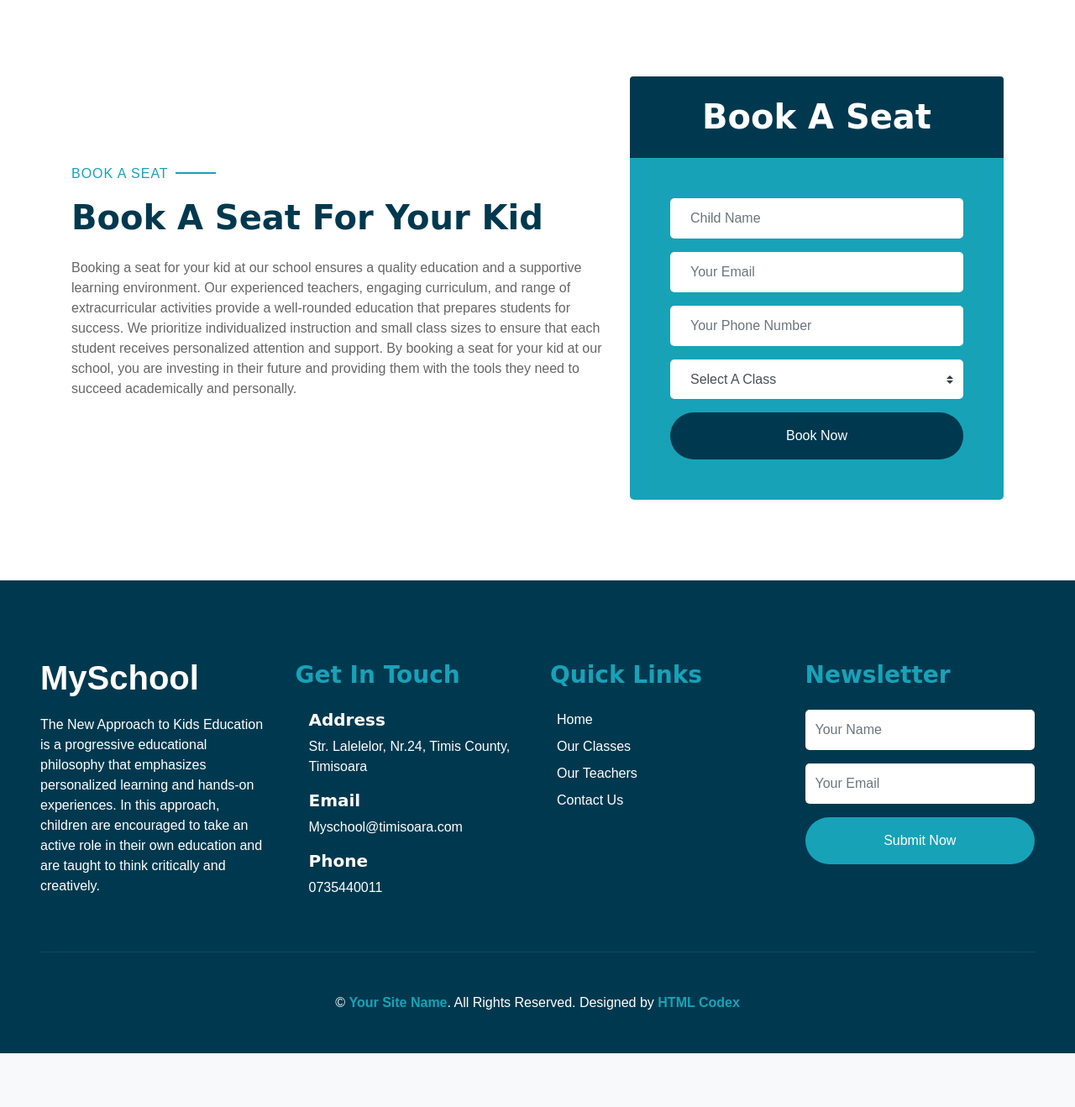
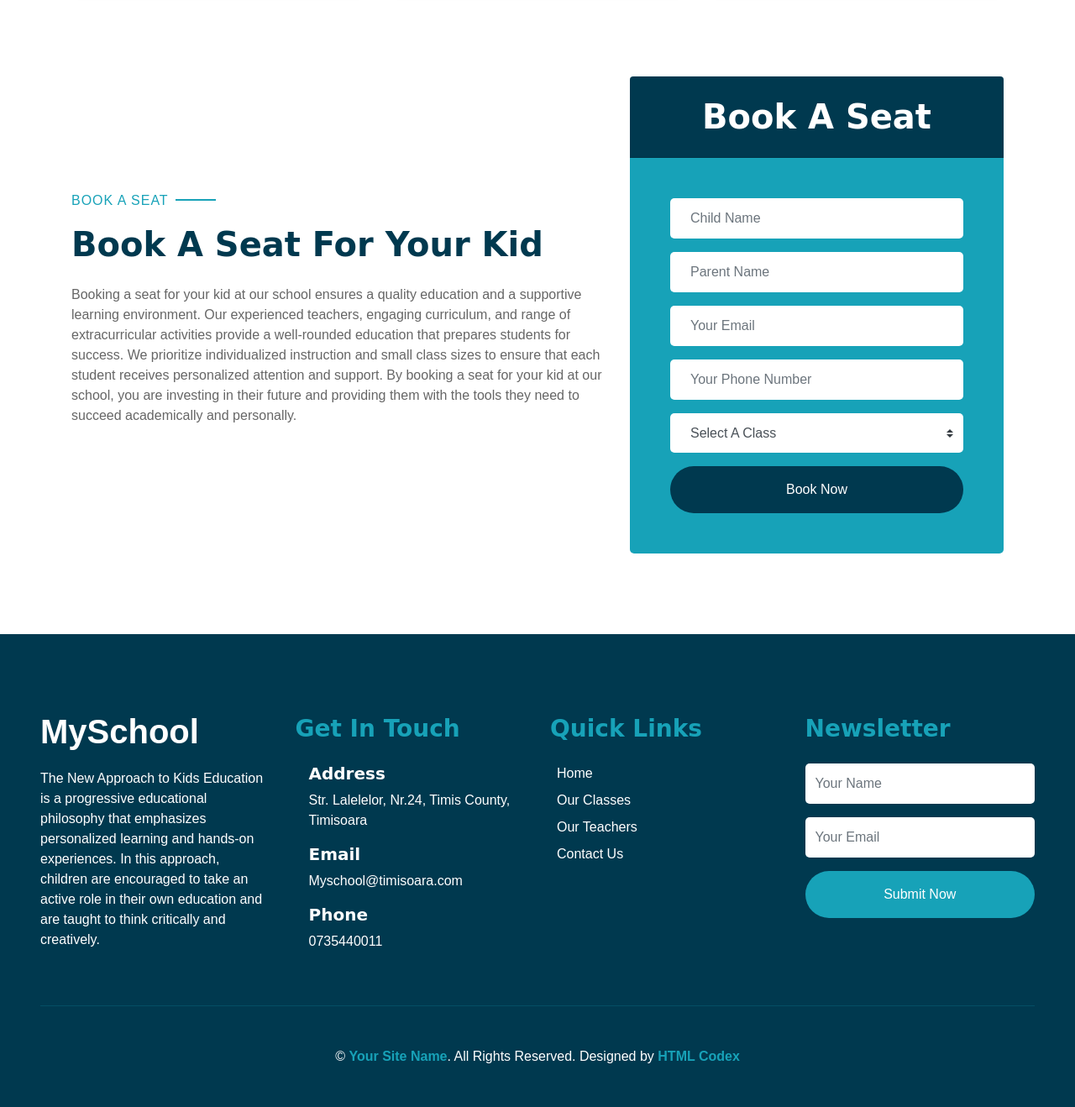
Before and after one commit to DobrinCipi/proiect_prezentare, a Django app: page /class.html in a window 1280 px wide. Shown: the part 1456-2774 px from the top of the page at 84% size. Before the commit the page ends 2710 px from the top, so only its background shows below. Run offline with Django 4.2, Linux system fonts and the light colour scheme; some libraries are stand-ins or nearby versions.

Commit message:
A little bit of work done to registration form

```diff
--- a/proiect/catalog_digital/templates/class.html
+++ b/proiect/catalog_digital/templates/class.html
@@ -186,11 +186,15 @@
                                     <input type="text" name="class_name" class="form-control border-0 p-4" placeholder="Child Name" required="required" />
                                 </div>
                                 <div class="form-group">
+                                    <input type="text" name="class_parent"  class="form-control border-0 p-4" placeholder="Parent Name" required="required" />
+                                </div>
+                                <div class="form-group">
                                     <input type="email" name="class_email"  class="form-control border-0 p-4" placeholder="Your Email" required="required" />
                                 </div>
                                 <div class="form-group">
                                     <input type="number" name="class_phone"  class="form-control border-0 p-4" placeholder="Your Phone Number" required="required" />
                                 </div>
+
                                 <div class="form-group">
                                     <select class="custom-select border-0 px-4" style="height: 47px;">
                                         <option selected>Select A Class</option>
--- a/proiect/catalog_digital/templates/contact.html
+++ b/proiect/catalog_digital/templates/contact.html
@@ -71,8 +71,9 @@
     <!-- Header End -->
     {% if name_form %}
         <center>
-            <h2> Thanks {{ name_form }}</h2>
+            <h2> Thank you {{ name_form }}</h2>
             <p>We received your mail</p>
+            <p>We will contact you as soon as posible </p>
         </center>
         <br/><br/><br/>
     {% else %}
--- a/proiect/catalog_digital/views.py
+++ b/proiect/catalog_digital/views.py
@@ -21,7 +21,7 @@ def contact(request):
             name_form,
             message_form,
             email_form,
-            ['schoolmy640@gmail.com'],
+            ['schoolmy316@gmail.com'],
         )
 
         return render(request, "contact.html", {'name_form': name_form})
@@ -39,16 +39,15 @@ def index(request):
 def classs(request):
     if request.method == "POST":
         name_elev = request.POST['class_name']
+        name_parent = request.POST['class_parent']
         adresa_mail_elev = request.POST['class_email']
         phone_number = request.POST['class_phone']
-        message_form = request.POST['message_form']
-
         # send an email
 
         send_mail(
-            name_elev,
-            adresa_mail_elev,
-            ['schoolmy640@gmail.com'],
+            name_elev,"Child of", name_parent,
+            adresa_mail_elev,  phone_number
+            ['schoolmy316@gmail.com'],
         )
 
         return render(request, "class.html", {'name_form': name_elev})
--- a/proiect/proiect/settings.py
+++ b/proiect/proiect/settings.py
@@ -143,8 +143,8 @@ STATICFILES_DIRS = [
 #yahoo mail
 EMAIL_BACKEND = 'django.core.mail.backends.smtp.EmailBackend'
 EMAIL_HOST = 'smtp.gmail.com'
-EMAIL_PORT = '587'
-EMAIL_HOST_USER = 'schoolmy640@gmail.com'
-EMAIL_HOST_PASSWORD = 'jpolzdvwinsgzrmv'
+EMAIL_PORT = 587
+EMAIL_HOST_USER = 'schoolmy316@gmail.com'
+EMAIL_HOST_PASSWORD = 'bdcersximmetrect'
 EMAIL_USE_TLS = True
 EMAIL_USE_SSL = False
```
